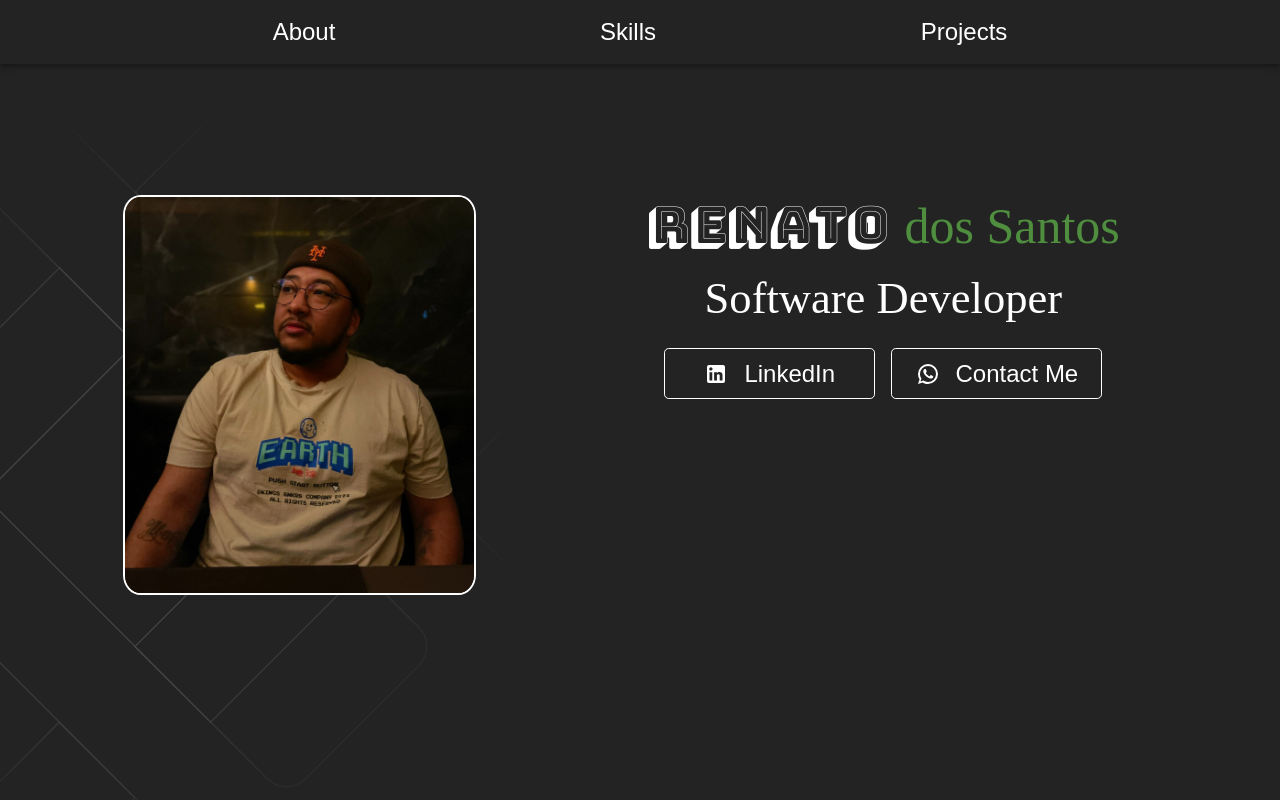
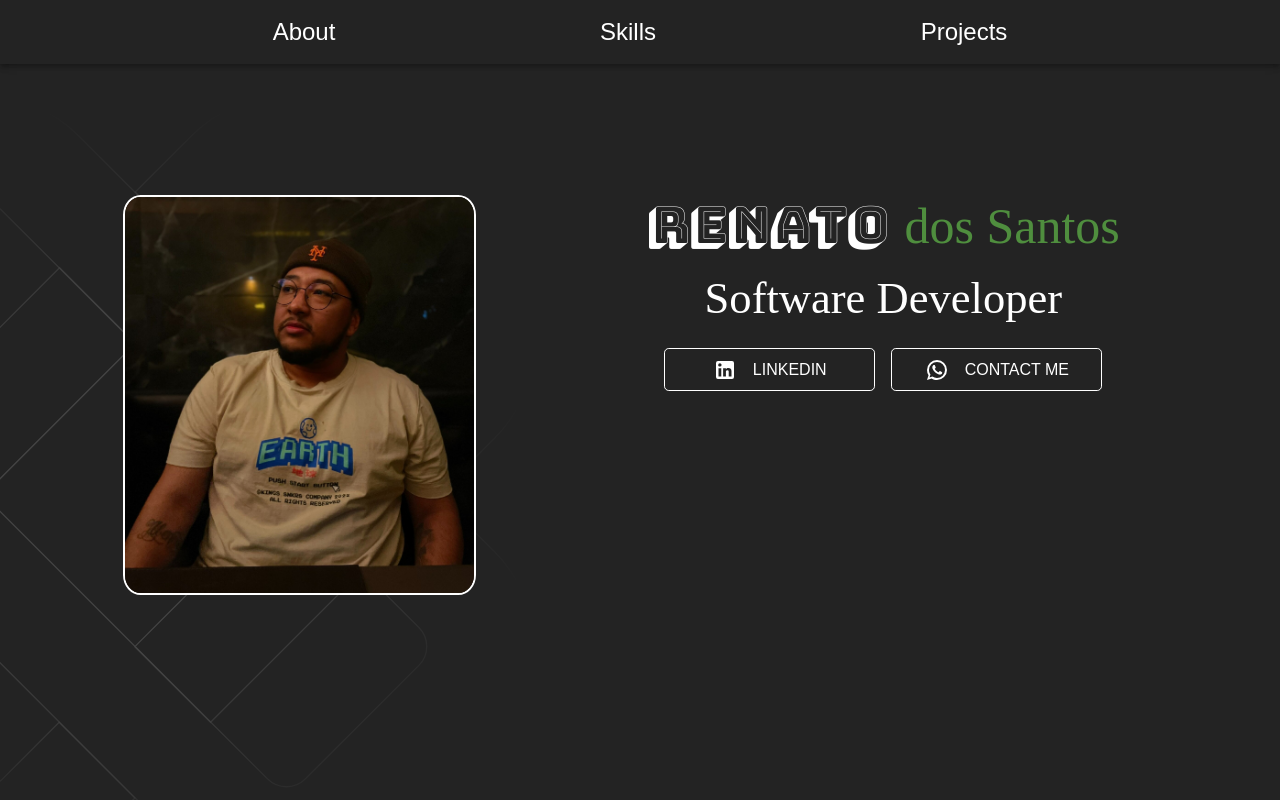
Before and after one commit to Renass21/my-portfolio, a React (Vite) app: page / in a window 1280 px wide. Shown: the top 800 px of the page. Built offline with nearby package versions, Linux system fonts and the light colour scheme; a web font is replaced by a local one.

Commit message:
feat: add variant prop to Typography in Hero component buttons

```diff
--- a/src/pages/sections/hero/Hero.tsx
+++ b/src/pages/sections/hero/Hero.tsx
@@ -50,7 +50,7 @@ function Hero() {
               <Grid item xs={12} md={4} display="flex" justifyContent="center">
                 <StyledButton onClick={() =>  window.open("https://www.linkedin.com/in/renatodossantoss")}>
                   <LinkedInIcon/>
-                  <Typography>
+                  <Typography variant="button">
                     LinkedIn
                   </Typography>
                 </StyledButton>
@@ -58,7 +58,7 @@ function Hero() {
               <Grid item xs={12} md={4} display="flex" justifyContent="center">
                 <StyledButton onClick={() => window.open("https://wa.me/5554981570394")}>
                   <WhatsAppIcon/>
-                  <Typography>
+                  <Typography variant="button">
                     Contact Me
                   </Typography>
                 </StyledButton>
```
